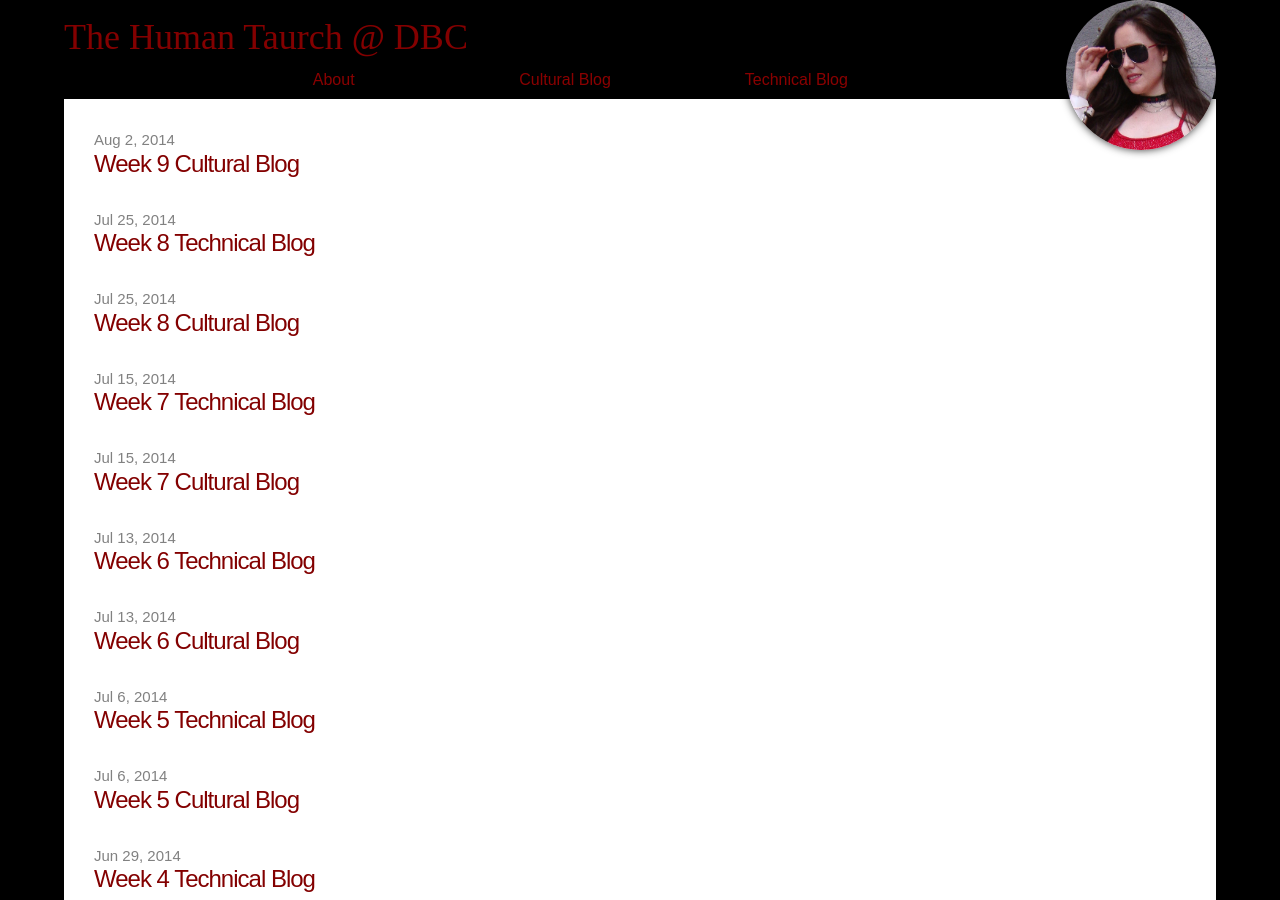
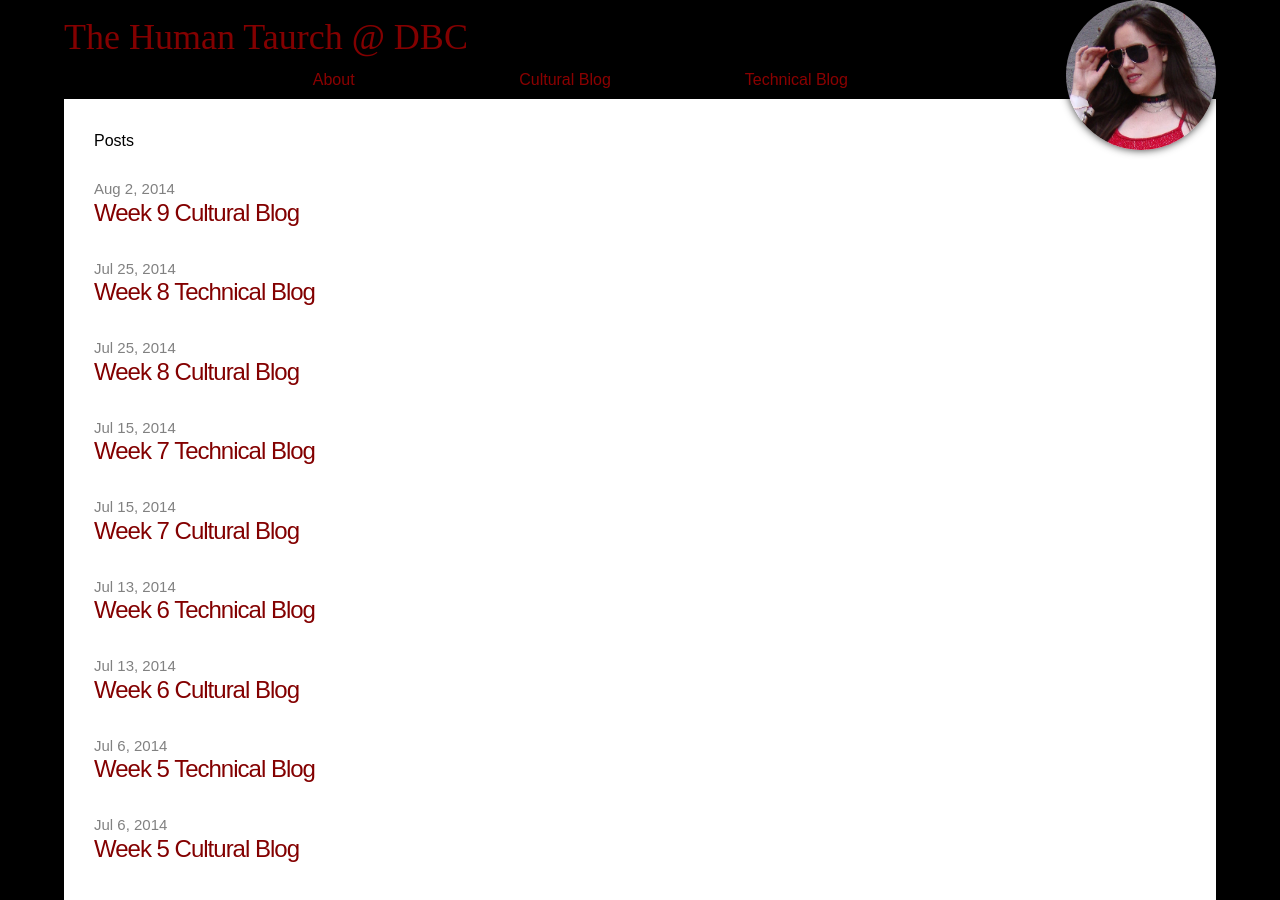
Before and after one commit to thehumantaurch/thehumantaurch.github.io, a Jekyll site: the page built from index.html, in a window 1280 px wide and 900 px high. Built offline with Jekyll 4.4.1, drawn with Linux system fonts in a browser that asks for light colours; some web fonts are replaced; grey boxes are pictures that could not be loaded.

Commit message:
fix back

```diff
--- a/index.html
+++ b/index.html
@@ -4,7 +4,7 @@ layout: default
 
 <div class="home">
 
-  <!-- <h1>Posts</h1> -->
+  <h1>Posts</h1>
 
   <ul class="posts">
     {% for post in site.posts %}
```
